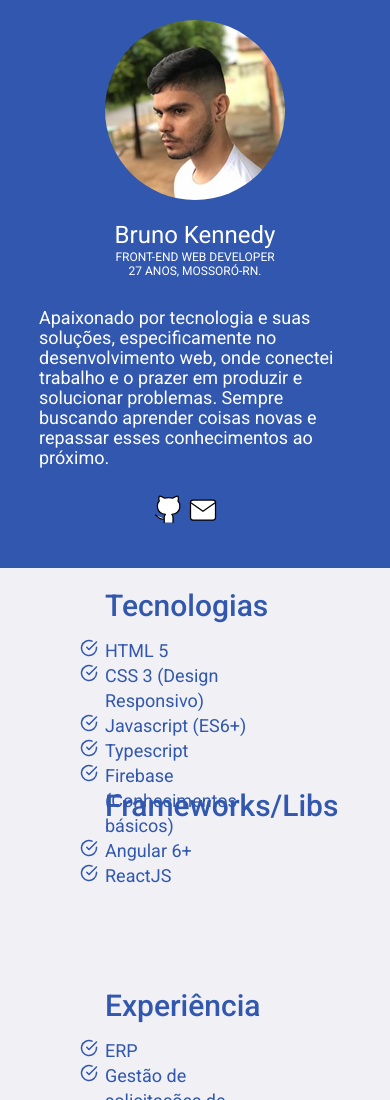
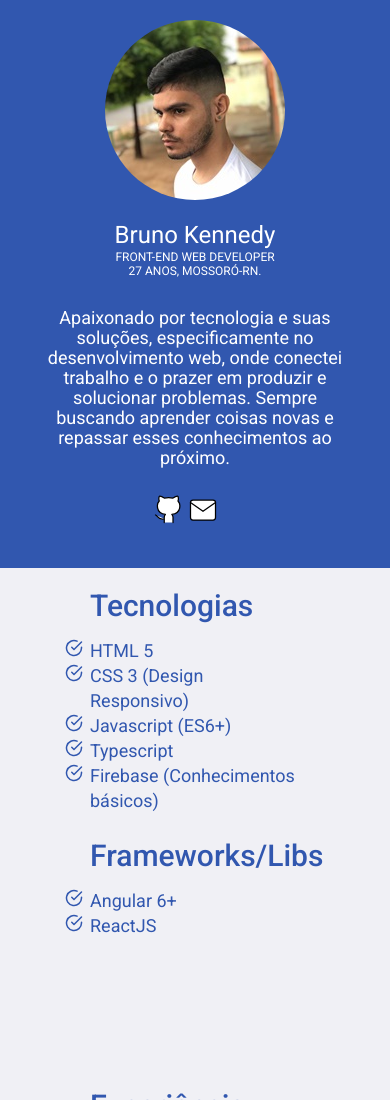
Before and after one commit to EstevamBruno/web-page, a plain HTML site: page index.html in a window 390 px wide. Shown: the top 1100 px of the page. Drawn offline with Linux system fonts and the light colour scheme.

Commit message:
Centralizando texto de descricao na versao mobile

```diff
--- a/styles.css
+++ b/styles.css
@@ -99,8 +99,8 @@ header div .social a img:hover {
 }
 
 .infos div {
-  width: 200px;
-  height: 200px;
+  width: 230px;
+  height: 250px;
   padding: 5px 10px;
 
   display: flex;
@@ -266,7 +266,7 @@ footer a:hover {
   header div span + p {
     width: 80%;
     font-size: 18px;
-    text-align: left;
+    text-align: center;
     margin-bottom: 30px;
   }
 
```
